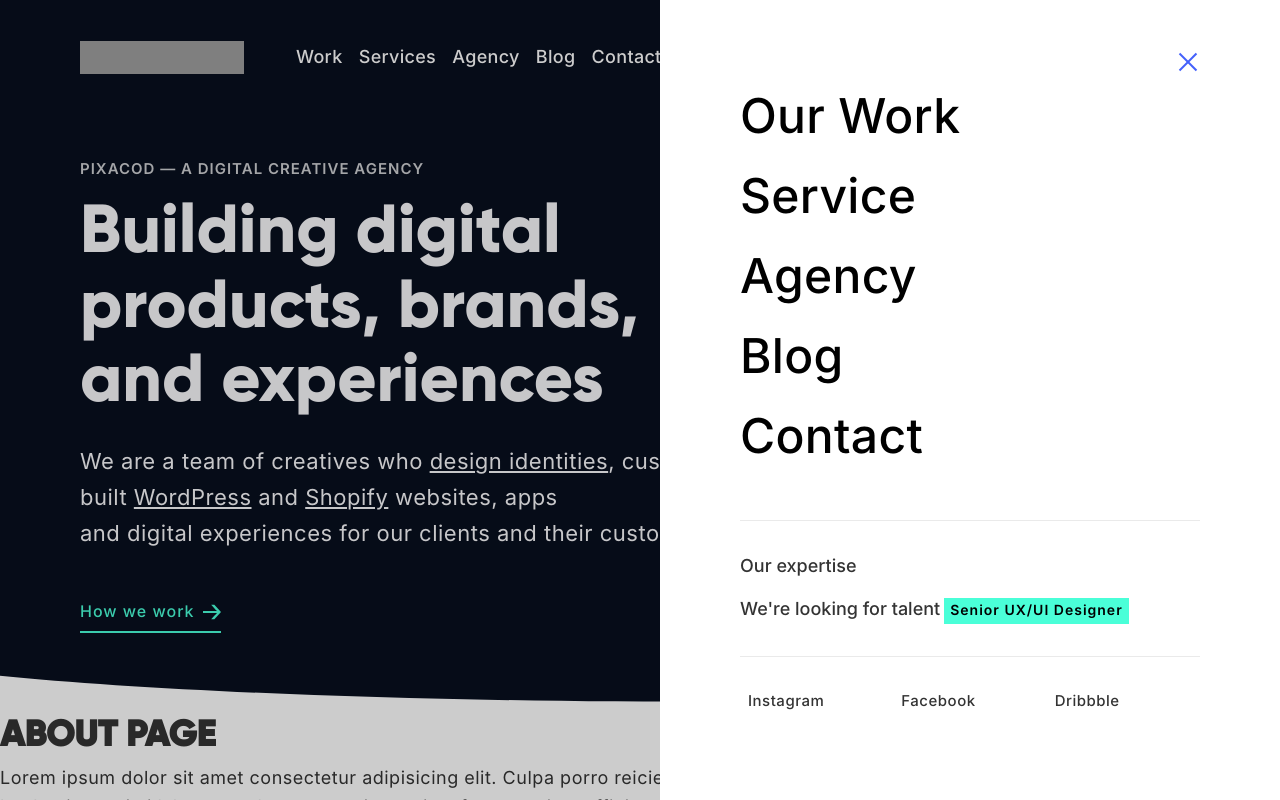
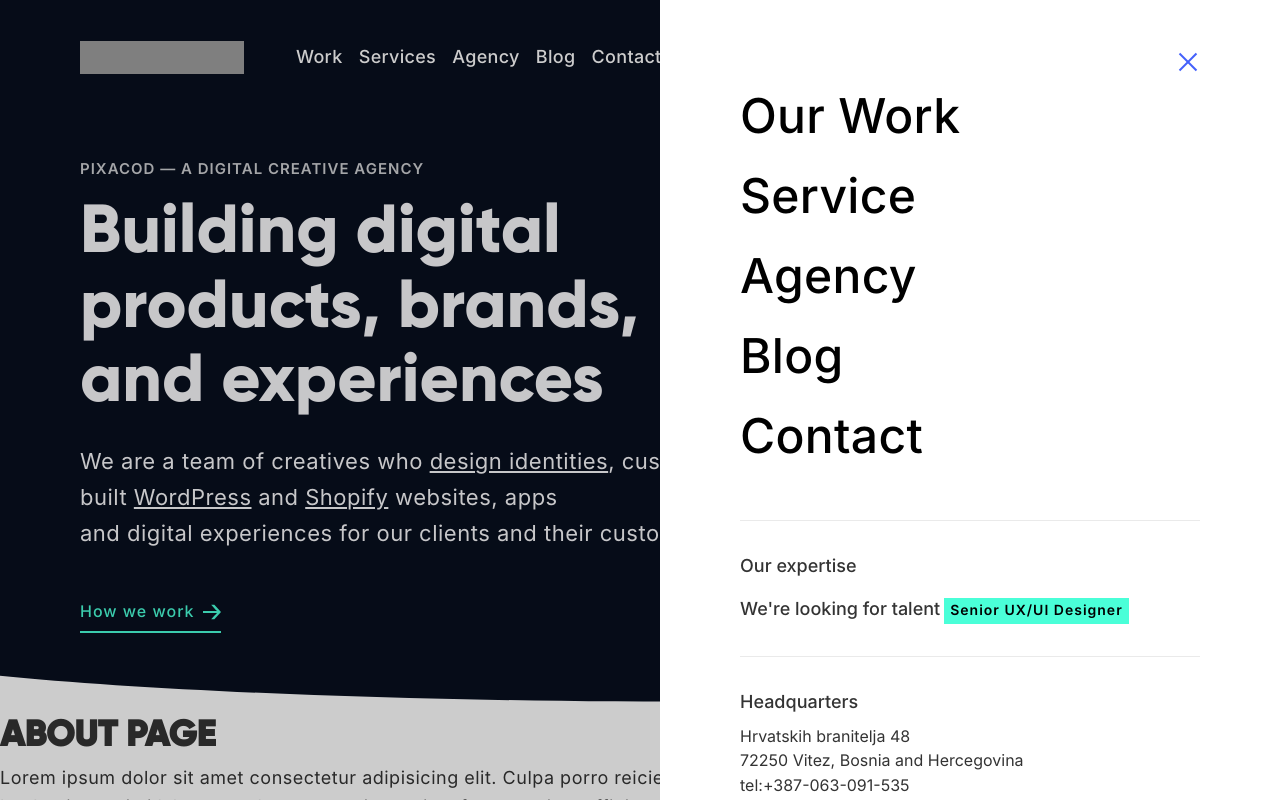
Before and after one commit to pixacodagency/frontend, a Next.js app: page /about in a window 1280 px wide. Both pictures are taken after a click on the button "Menu". Shown: the top 800 px of the page. Built offline with nearby package versions, Linux system fonts and the light colour scheme; grey boxes are pictures that could not be loaded.

Commit message:
Added address to sidebar menu

```diff
--- a/components/Footer.js
+++ b/components/Footer.js
@@ -34,13 +34,16 @@ const Footer = () => {
                     <Link href="/services"><a>UX & Product Design</a></Link>
                   </li>
                   <li className={footerStyles.menuItem}>
+                    <Link href="/services"><a>Visual & Interaction Design</a></Link>
+                  </li>
+                  <li className={footerStyles.menuItem}>
                     <Link href="/services"><a>Branding & Visual Identity</a></Link>
                   </li>
                   <li className={footerStyles.menuItem}>
-                    <Link href="/services"><a>Web Design</a></Link>
+                    <Link href="/services"><a>Digital Marketing</a></Link>
                   </li>
                   <li className={footerStyles.menuItem}>
-                    <Link href="/services"><a>WordPress Development</a></Link>
+                    <Link href="/services"><a>Development</a></Link>
                   </li>
                 </ul>
             </li>
--- a/components/Navbar.js
+++ b/components/Navbar.js
@@ -125,6 +125,13 @@ const Navbar = () => {
                   </a>
                 </Link>
               </nav>
+              <nav className={navStyles.moreLinks}>
+                <Link  href="/contact">
+                  <a onClick={()=> setShowSidebar(false)} className={navStyles.navLink}>Headquarters</a>
+                </Link>
+                <address>Hrvatskih branitelja 48 <br></br>72250 Vitez, Bosnia and Hercegovina</address>
+                <a className={navStyles.telephone} href="tel:+387-(0)-63-091-535">tel:+387-063-091-535</a>
+              </nav>
               <ul className={navStyles.socialNav}>
                  <li>
                   <Link href="https://www.instagram.com/pixacod/">
@@ -142,6 +149,7 @@ const Navbar = () => {
                   </Link>
                 </li>
               </ul>
+
             </div>
           </div>
           <div className={showSidebar ? navStyles.navBg : null}></div>
--- a/styles/Header.module.css
+++ b/styles/Header.module.css
@@ -147,7 +147,7 @@
         letter-spacing: -.0625rem;
     }
     .subhead {
-        font-size: 1.063rem;
+        font-size: 1.125rem;
         line-height: calc(24/16);
     }
     .commonLabel {
--- a/styles/Nav.module.css
+++ b/styles/Nav.module.css
@@ -433,6 +433,12 @@ button .hamburgerText {
     color: inherit;
 }
 
+.telephone {
+    color: #333;
+    font-size: 1rem;
+    font-weight: 400;
+}
+
 
 /*1100px*/
 
--- a/styles/globals.css
+++ b/styles/globals.css
@@ -153,6 +153,11 @@ img {
     background: rgba(68, 97, 251, 0.1);
 }
 
+address {
+    font-style: normal;
+    font-size: 1rem;
+}
+
 [type=button],
 [type=reset],
 [type=submit],
```
